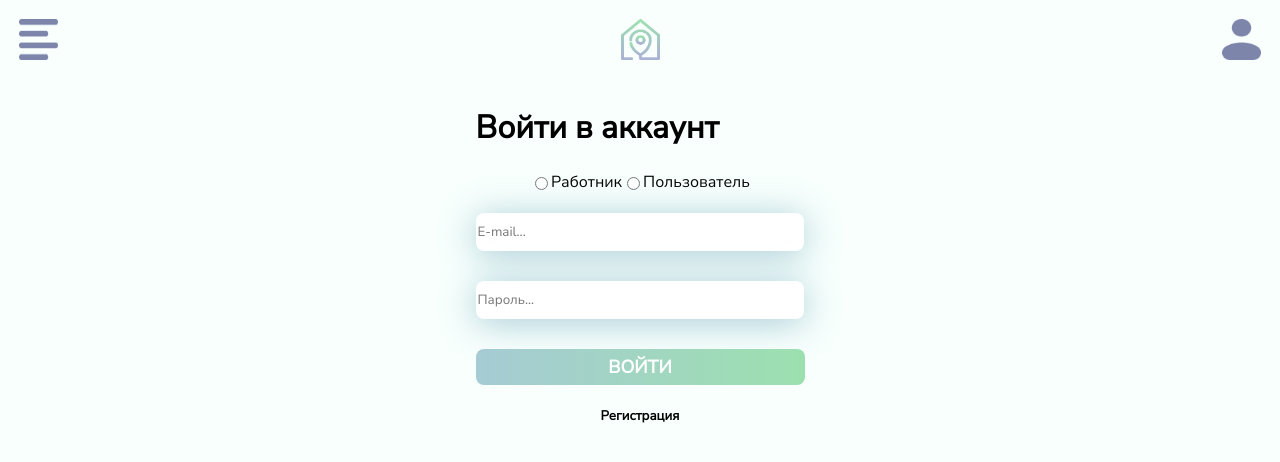
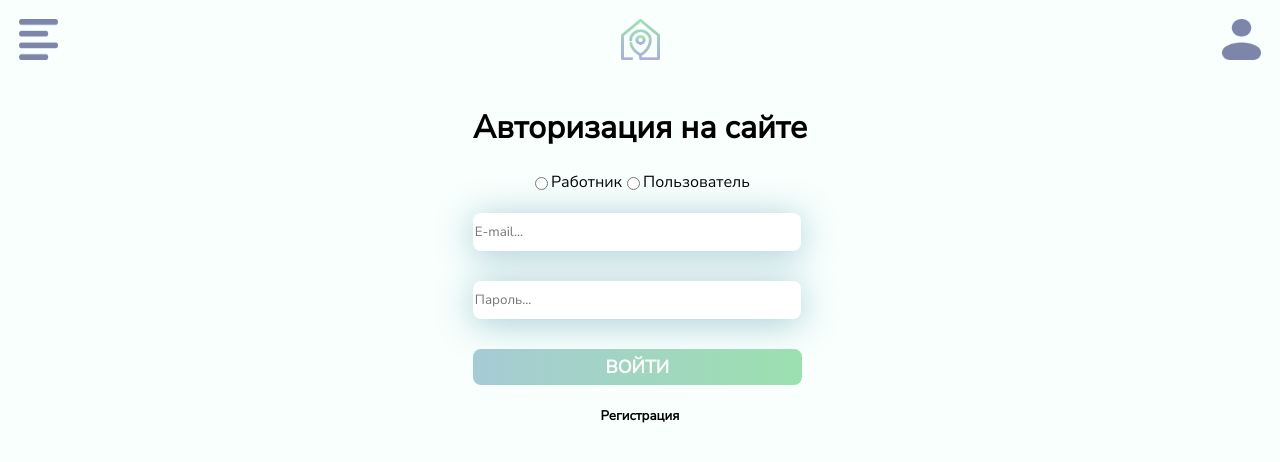
Before and after one commit to Awd213/itcorporate-site, a plain HTML site: page login.html in a window 1280 px wide. Drawn offline with Linux system fonts and the light colour scheme.

Commit message:
Update login.html

```diff
--- a/login.html
+++ b/login.html
@@ -15,7 +15,7 @@
     </div>
     <div class="form-class">
         <form action="" class="form">
-            <h1>Войти в аккаунт</h1>
+            <h1>Авторизация на сайте</h1>
             <div class="radio">
                 <input type="radio" name="radio" id="radio">Работник
                 <input type="radio" name="radio" id="radio">Пользователь
```
